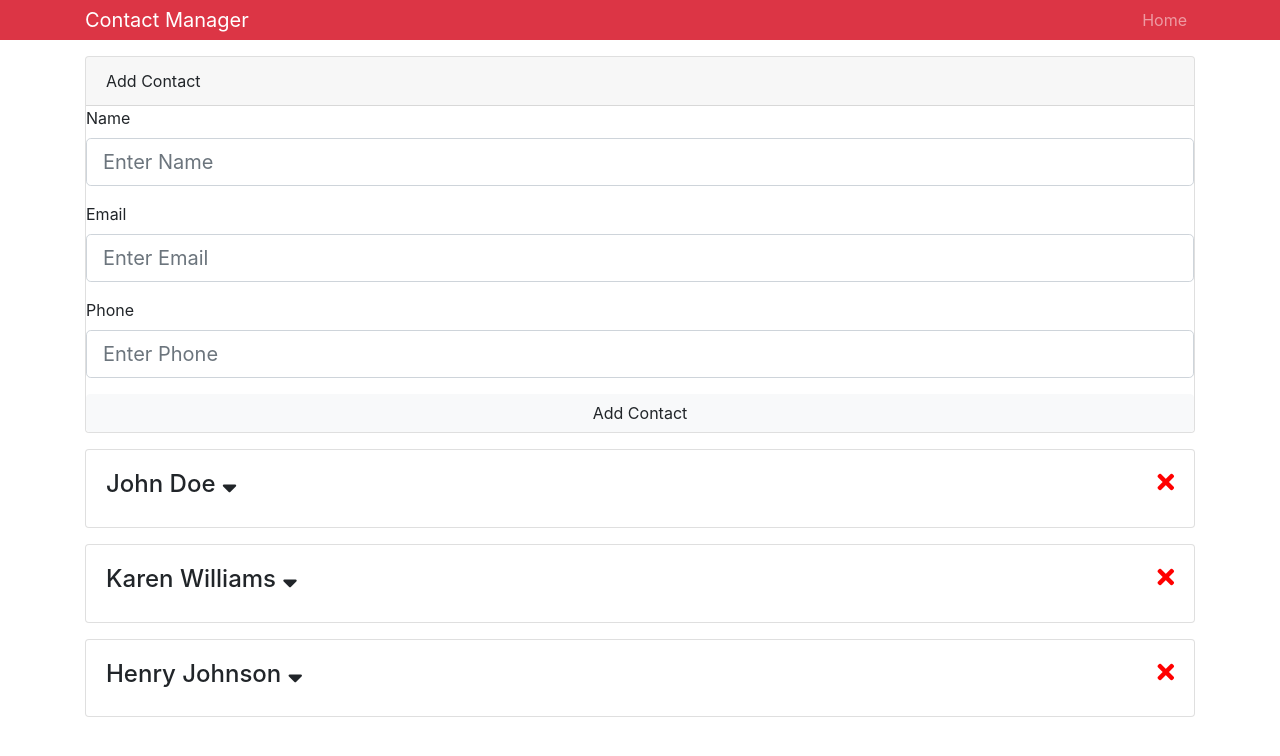
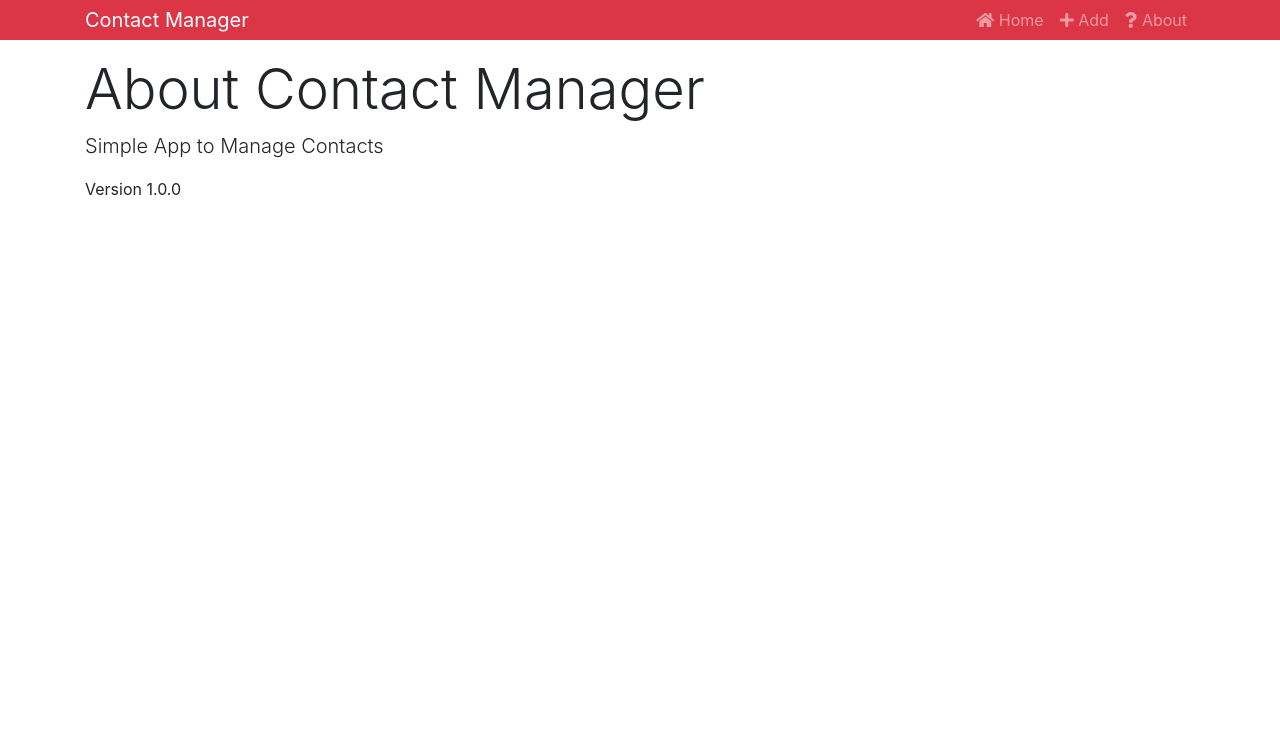
Before and after one commit to web-projects/react-contact-manager, a React (Create React App) app: page /about in a window 1280 px wide. Shown: the top 756 px of the page. Built offline with nearby package versions, Linux system fonts and the light colour scheme.

Commit message:
React Router v4

```diff
--- a/package.json
+++ b/package.json
@@ -8,6 +8,7 @@
     "prop-types": "^15.6.2",
     "react": "^16.4.2",
     "react-dom": "^16.4.2",
+    "react-router-dom": "^4.3.1",
     "react-scripts": "1.1.4",
     "uuid": "^3.3.2"
   },
--- a/src/App.js
+++ b/src/App.js
@@ -1,7 +1,11 @@
 import React, { Component } from 'react';
+import { BrowserRouter as Router, Route, Switch } from 'react-router-dom';
+
 import Contacts from './components/contacts/Contacts';
 import AddContact from './components/contacts/AddContact';
 import Header from './components/layout/Header';
+import About from './components/pages/About';
+import Notfound from './components/pages/Notfound';
 
 import { Provider } from './context';
 
@@ -12,13 +16,19 @@
   render() {
     return (
       <Provider>
-        <div className="App">
-          <Header branding="Contact Manager" />
-          <div className="container">
-            <AddContact />
-            <Contacts />
+        <Router>
+          <div className="App">
+            <Header branding="Contact Manager" />
+            <div className="container">
+              <Switch>
+                <Route exact path="/" component={Contacts} />
+                <Route exact path="/contact/add" component={AddContact} />
+                <Route exact path="/about" component={About} />
+                <Route exact component={Notfound} />
+              </Switch>
+            </div>
           </div>
-        </div>
+        </Router>
       </Provider>
     );
   }
--- a/src/components/contacts/AddContact.js
+++ b/src/components/contacts/AddContact.js
@@ -53,6 +53,9 @@
       phone: '',
       errors: {}
     });
+
+    // Redirect to INDEX
+    this.props.history.push('/');
   };
 
   // Only a single change state is needed as long as the 'e.targe.name is set for all cases.
--- a/src/components/contacts/Contacts.js
+++ b/src/components/contacts/Contacts.js
@@ -12,6 +12,9 @@
 
           return (
             <React.Fragment>
+              <h1 className="display-4 mb-2">
+                <span className="text-danger">Contact</span> List
+              </h1>
               {contacts.map(contact => (
                 <Contact key={contact.id} contact={contact} />
               ))}
--- a/src/components/layout/Header.js
+++ b/src/components/layout/Header.js
@@ -1,5 +1,6 @@
 import React from 'react';
 import propTypes from 'prop-types';
+import { Link } from 'react-router-dom';
 
 const Header = props => {
   // destructuring
@@ -14,9 +15,19 @@
         <div>
           <ul className="navbar-nav mr-auto">
             <li className="nav-item">
-              <a href="/" className="nav-link">
-                Home
-              </a>
+              <Link to="/" className="nav-link">
+                <i className="fas fa-home" /> Home
+              </Link>
+            </li>
+            <li className="nav-item">
+              <Link to="/contact/add" className="nav-link">
+                <i className="fas fa-plus" /> Add
+              </Link>
+            </li>
+            <li className="nav-item">
+              <Link to="/About" className="nav-link">
+                <i className="fas fa-question" /> About
+              </Link>
             </li>
           </ul>
         </div>
--- /dev/null
+++ b/src/components/pages/About.js
@@ -0,0 +1,11 @@
+import React from 'react';
+
+export default () => {
+  return (
+    <div>
+      <h1 className="display-4">About Contact Manager</h1>
+      <p className="lead">Simple App to Manage Contacts</p>
+      <p className="p.text-secondary">Version 1.0.0</p>
+    </div>
+  );
+};
--- /dev/null
+++ b/src/components/pages/Notfound.js
@@ -0,0 +1,12 @@
+import React from 'react';
+
+export default () => {
+  return (
+    <div>
+      <h1 className="display-4">
+        <span className="text-danger">404</span> Page Not Found
+      </h1>
+      <p className="lead">Sorry, that page does not exist</p>
+    </div>
+  );
+};
```
Also changed, not shown: 2 other files (tests, documents, lock files or other folders).
